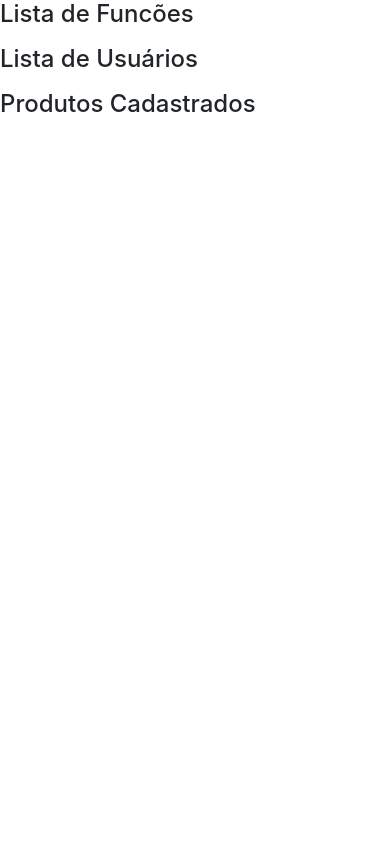
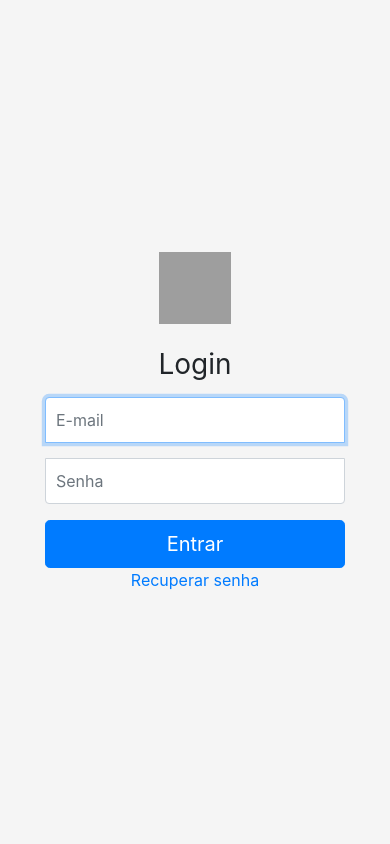
Before and after one commit to pivotostes/clube_do_livro, a Python web app: template templates/login.html in a window 390 px wide. Run offline with Jinja, Linux system fonts and the light colour scheme; the template is opened without the code that fills it, so the values that code supplies are empty; some libraries are stand-ins or nearby versions; grey boxes are pictures that could not be loaded.

Commit message:
atualizacao de acordo com encontro 4

```diff
--- a/admin/Admin.py
+++ b/admin/Admin.py
@@ -1,4 +1,5 @@
 from flask_admin import Admin
+from flask_admin.menu import MenuLink
 from admin.Views import RoleView, ProductView, CategoryView, UserView
 
 from models.Role import Role
@@ -18,3 +19,5 @@ def start_views(app, db):
                                 category='Estoque'))
     admin.add_view(ProductView(Product, db.session, "Produtos",
                                category='Estoque'))
+
+    admin.add_link(MenuLink(name='Sair', url='/logout'))
--- a/config.py
+++ b/config.py
@@ -12,7 +12,7 @@ class Config(object):
 class DevelopmentConfig(Config):
     TESTING = False
     DEBUG = True
-    IP_HOST = '192.168.1.104'
+    IP_HOST = '192.168.100.103'
     PORT_HOST = 8000
     ROOT_DIR = os.path.dirname(os.path.abspath(__file__))
     URL_MAIN = 'http://%s:%s' % (IP_HOST, PORT_HOST)
--- a/models/User.py
+++ b/models/User.py
@@ -3,12 +3,13 @@ from sqlalchemy.orm import relationship
 from config import app_config, app_active
 from models.Role import Role
 from passlib.hash import pbkdf2_sha256
+from flask_login import UserMixin
 
 config = app_config[app_active]
 db = SQLAlchemy(config.APP)
 
 
-class User(db.Model):
+class User(db.Model, UserMixin):
     id = db.Column(db.Integer, primary_key=True)
     username = db.Column(db.String(40), unique=True, nullable=False)
     email = db.Column(db.String(120), unique=True, nullable=False)
--- a/static/css/login.css
+++ b/static/css/login.css
@@ -0,0 +1,130 @@
+html,
+body {
+  height: 100%;
+}
+
+body {
+  display: -ms-flexbox;
+  display: -webkit-box;
+  display: flex;
+  -ms-flex-align: center;
+  -ms-flex-pack: center;
+  -webkit-box-align: center;
+  align-items: center;
+  -webkit-box-pack: center;
+  justify-content: center;
+  padding-top: 40px;
+  padding-bottom: 40px;
+  background-color: #f5f5f5;
+}
+
+.form-signin {
+  width: 100%;
+  max-width: 330px;
+  padding: 15px;
+  margin: 0 auto;
+}
+.form-signin .checkbox {
+  font-weight: 400;
+}
+.form-signin .form-control {
+  position: relative;
+  box-sizing: border-box;
+  height: auto;
+  padding: 10px;
+  font-size: 16px;
+}
+.form-signin .form-control:focus {
+  z-index: 2;
+}
+.form-signin input[type="email"] {
+  margin-bottom: -1px;
+  border-bottom-right-radius: 0;
+  border-bottom-left-radius: 0;
+}
+.form-signin input[type="password"] {
+  margin-bottom: 10px;
+  border-top-left-radius: 0;
+  border-top-right-radius: 0;
+}
+
+
+body, html {
+  height:100%;
+}
+
+/*
+ * Off Canvas sidebar at medium breakpoint
+ * --------------------------------------------------
+ */
+@media screen and (max-width: 992px) {
+
+  .row-offcanvas {
+    position: relative;
+    -webkit-transition: all 0.25s ease-out;
+    -moz-transition: all 0.25s ease-out;
+    transition: all 0.25s ease-out;
+  }
+
+  .row-offcanvas-left
+  .sidebar-offcanvas {
+    left: -33%;
+  }
+
+  .row-offcanvas-left.active {
+    left: 33%;
+    margin-left: -6px;
+  }
+
+  .sidebar-offcanvas {
+    position: absolute;
+    top: 0;
+    width: 33%;
+    height: 100%;
+  }
+}
+
+/*
+ * Off Canvas wider at sm breakpoint
+ * --------------------------------------------------
+ */
+@media screen and (max-width: 34em) {
+  .row-offcanvas-left
+  .sidebar-offcanvas {
+    left: -45%;
+  }
+
+  .row-offcanvas-left.active {
+    left: 45%;
+    margin-left: -6px;
+  }
+
+  .sidebar-offcanvas {
+    width: 45%;
+  }
+}
+
+.card {
+    overflow:hidden;
+}
+
+.card-body .rotate {
+    z-index: 8;
+    float: right;
+    height: 100%;
+}
+
+.card-body .rotate i {
+    color: rgba(20, 20, 20, 0.15);
+    position: absolute;
+    left: 0;
+    left: auto;
+    right: -10px;
+    bottom: 0;
+    display: block;
+    -webkit-transform: rotate(-44deg);
+    -moz-transform: rotate(-44deg);
+    -o-transform: rotate(-44deg);
+    -ms-transform: rotate(-44deg);
+    transform: rotate(-44deg);
+}
--- a/templates/base.html
+++ /dev/null
@@ -1,21 +0,0 @@
-<!doctype html>
-<html>
-  <head>
-    {% block head %}
-    <link rel="stylesheet" href="https://stackpath.bootstrapcdn.com/bootstrap/4.5.0/css/bootstrap.min.css">
-    <link rel="stylesheet" href="{{ url_for('static', filename='css/style.css') }}">
-    {% block style %}{% endblock %}
-
-    <title>{% block title %}{% endblock %} - Clube do Livro</title>
-    {% endblock %}
-  </head>
-  <body>
-    <div id="content">{% block content %}{% endblock %}</div>
-    <div id="footer"></div>
-
-    <script src="https://code.jquery.com/jquery-3.5.1.slim.min.js"></script>
-    <script src="https://cdn.jsdelivr.net/npm/popper.js@1.16.0/dist/umd/popper.min.js"></script>
-    <script src="https://stackpath.bootstrapcdn.com/bootstrap/4.5.0/js/bootstrap.min.js"></script>
-    {% block scripts %}{% endblock %}
-  </body>
-</html>
--- a/templates/login.html
+++ b/templates/login.html
@@ -1,34 +1,53 @@
-{% extends "base.html" %}
+<!doctype html>
+<html lang="en">
+  <head>
+    <!-- Required meta tags -->
+    <meta charset="utf-8">
+    <meta name="viewport" content="width=device-width, initial-scale=1, shrink-to-fit=no">
 
-{% block title %}Login{% endblock %}
+    <!-- Bootstrap CSS -->
+    <link rel="stylesheet" href="https://stackpath.bootstrapcdn.com/bootstrap/4.5.2/css/bootstrap.min.css" integrity="sha384-JcKb8q3iqJ61gNV9KGb8thSsNjpSL0n8PARn9HuZOnIxN0hoP+VmmDGMN5t9UJ0Z" crossorigin="anonymous">
+	<link rel="stylesheet" href="{{url_for('.static', filename='css/login.css')}}">
+    <title>Hello, world!</title>
+  </head>
+  <body>
 
-{% block style %}
-    <link rel="stylesheet" href="{{ url_for('static', filename='css/login.css') }}">
-{% endblock %}
-
-{% block content %}
-    <h4>Lista de Funcões</h4>
-    <ul>
-        {% for role in roles %}
-            <li>{{role.id}} - {{role.name}}</li>
-        {% endfor %}
-    </ul>
-
-    <h4>Lista de Usuários</h4>
-    <ul>
-        {% for user in users %}
-            <li>ID: {{user.id}} => USERNAME: {{user.name}}</li>
-        {% endfor %}
-    </ul>
-    <h4>Produtos Cadastrados</h4>
-    <ul>
-        {% for product in products %}
-            <li>ID: {{product.id}} => NAME: {{product.product}} => Tipo produto: {{product.product_type}}</li>
-        {% endfor %}
-    </ul>
-
-{% endblock %}
-
-{% block scripts %}
-    <script src="{{ url_for('static', filename='js/login.js') }}"></script>
-{% endblock %}
+  <form class="form-signin text-center" action="/login" method="post">
+	<img class="mb-4" src="https://getbootstrap.com/docs/4.0/assets/brand/bootstrap-solid.svg" alt="" width="72" height="72">
+	<h1 class="h3 mb-3 font-weight-normal">Login</h1>
+		<div class="checkbox mb-3">
+        <label for="inputEmail" class="sr-only">E-mail</label>
+        <input name="email" type="email" id="inputEmail" class="form-control" placeholder="E-mail" required autofocus>
+    </div>
+    <div class="checkbox mb-3">
+	    <label for="inputPassword" class="sr-only">Senha</label>
+			<input name="password" type="password" id="inputPassword" class="form-control" placeholder="Senha" required>
+		</div>
+	<button class="btn btn-lg btn-primary btn-block" type="submit">Entrar</button>
+	<a href="http://localhost:8000/recovery-password/">Recuperar senha</a>
+	{% if data.status == 401 %}
+		{% if data.type == 1 %}
+		<div class="alert alert-danger" role="alert">
+			{{data.msg}}
+		</div>
+		{% elif data.type == 2 %}
+		<div class="alert alert-warning" role="alert">
+			{{data.msg}}
+		</div>
+  	{% endif %}
+	{% elif data.status == 200 %}
+		{% if data.type == 3 %}
+		<div class="alert alert-success" role="alert">
+			{{data.msg}}
+		</div>
+  	{% endif %}
+  {% endif %}
+  </form>
+  <!-- Optional JavaScript -->
+    <!-- jQuery first, then Popper.js, then Bootstrap JS -->
+    <script src="https://code.jquery.com/jquery-3.5.1.slim.min.js" integrity="sha384-DfXdz2htPH0lsSSs5nCTpuj/zy4C+OGpamoFVy38MVBnE+IbbVYUew+OrCXaRkfj" crossorigin="anonymous"></script>
+    <script src="https://cdn.jsdelivr.net/npm/popper.js@1.16.1/dist/umd/popper.min.js" integrity="sha384-9/reFTGAW83EW2RDu2S0VKaIzap3H66lZH81PoYlFhbGU+6BZp6G7niu735Sk7lN" crossorigin="anonymous"></script>
+    <script src="https://stackpath.bootstrapcdn.com/bootstrap/4.5.2/js/bootstrap.min.js" integrity="sha384-B4gt1jrGC7Jh4AgTPSdUtOBvfO8shuf57BaghqFfPlYxofvL8/KUEfYiJOMMV+rV" crossorigin="anonymous"></script>
+  	<script src="{{url_for('.static', filename='js/custom.js')}}"></script>
+  </body>
+</html>
```
Also changed, not shown: admin/Views.py (+35 -3 lines), app.py (+43 -28 lines), controller/User.py (added, +18 -0 lines).
